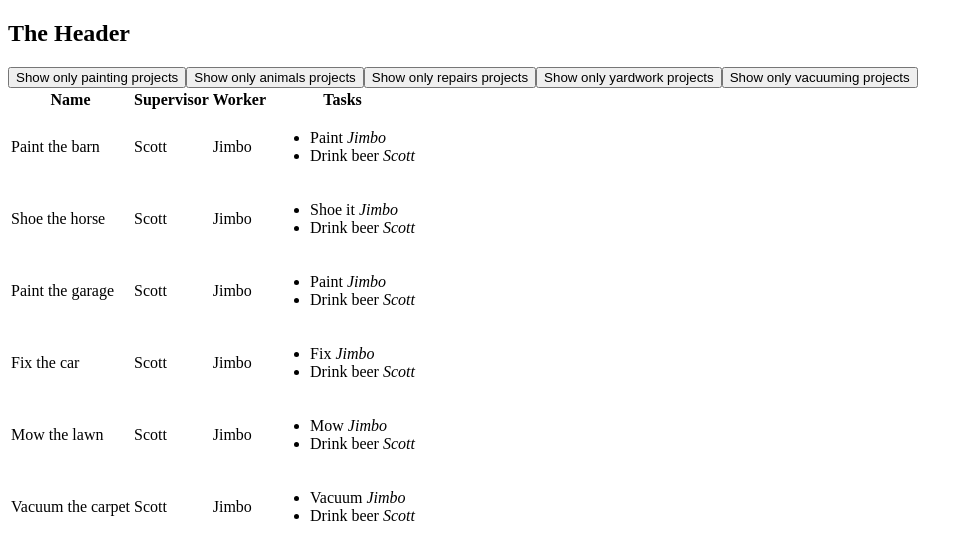
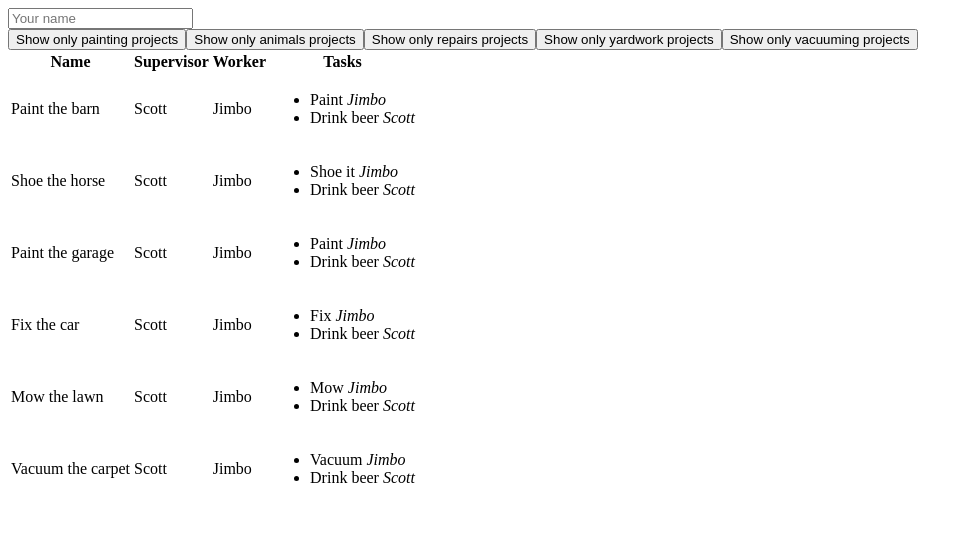
Before and after one commit to andrewpurcell/react-project-dashboard, a React app: page / in a window 1280 px wide. Shown: the top 560 px of the page, without its empty margins (0-973 px from the left). Built offline with nearby package versions, Linux system fonts and the light colour scheme; the HTML template or start-up script is replaced by a standard one.

Commit message:
Add user login and logout.

```diff
--- a/src/components/App.jsx
+++ b/src/components/App.jsx
@@ -6,7 +6,15 @@ import ContentPanel from './ContentPanel'
 export default class App extends React.Component {
   constructor(props) {
     super(props);
-    this.state = {filter: null}
+    this.state = { filter: null, currentUser: null }
+  }
+
+  setCurrentUser(newUser) {
+    this.setState({currentUser: newUser});
+  }
+
+  unsetCurrentUser() {
+    this.setCurrentUser(null)
   }
 
   setTypeFilter(type) {
@@ -41,7 +49,11 @@ export default class App extends React.Component {
   render() {
     return (
       <div>
-        <Header title="The Header" />
+        <Header
+          setCurrentUser={this.setCurrentUser.bind(this)}
+          unsetCurrentUser={this.unsetCurrentUser.bind(this)}
+          currentUser={this.state.currentUser} />
+
         <FilterPanel
           applyFilter={this.setTypeFilter.bind(this)}
           clearFilter={this.clearFilter.bind(this)}
--- /dev/null
+++ b/src/components/Greeting.jsx
@@ -0,0 +1,14 @@
+import React from 'react'
+
+export default class Greeting extends React.Component {
+  render() {
+    const { name, onLogout } = this.props;
+
+    return (
+      <div>
+        <span>Hi {name}.</span>
+        <button onClick={onLogout}>Not you?</button>
+      </div>
+    );
+  }
+}
--- a/src/components/Header.jsx
+++ b/src/components/Header.jsx
@@ -1,8 +1,19 @@
 import React from 'react'
+import Greeting from './Greeting'
+import LoginForm from './LoginForm'
 
 export default class Header extends React.Component {
   render() {
-    const { title } = this.props;
-    return (<h2>{title}</h2>);
+    const { currentUser, setCurrentUser, unsetCurrentUser } = this.props;
+
+    if (currentUser) {
+      return (<Greeting name={currentUser} onLogout={this.logout.bind(this)} />);
+    } else {
+      return (<LoginForm onSetName={setCurrentUser} />)
+    }
+  }
+
+  logout() {
+    this.props.unsetCurrentUser();
   }
 }
--- /dev/null
+++ b/src/components/LoginForm.jsx
@@ -0,0 +1,31 @@
+import React from 'react'
+
+export default class LoginForm extends React.Component {
+  constructor(props) {
+    super(props)
+    this.state = {};
+  }
+  render() {
+    const { onSetName } = this.props;
+
+    return (
+      <div>
+        <form onSubmit={this.submitChange.bind(this)}>
+          <input
+            onKeyUp={this.handleChange.bind(this, 'name')}
+            type="text" name="name" placeholder="Your name"/>
+        </form>
+      </div>
+    )
+  }
+
+  submitChange(event) {
+    event.preventDefault();
+
+    this.props.onSetName(this.state.name);
+  }
+
+  handleChange(attribute, event) {
+    this.setState({ [attribute]: event.target.value})
+  }
+}
```
